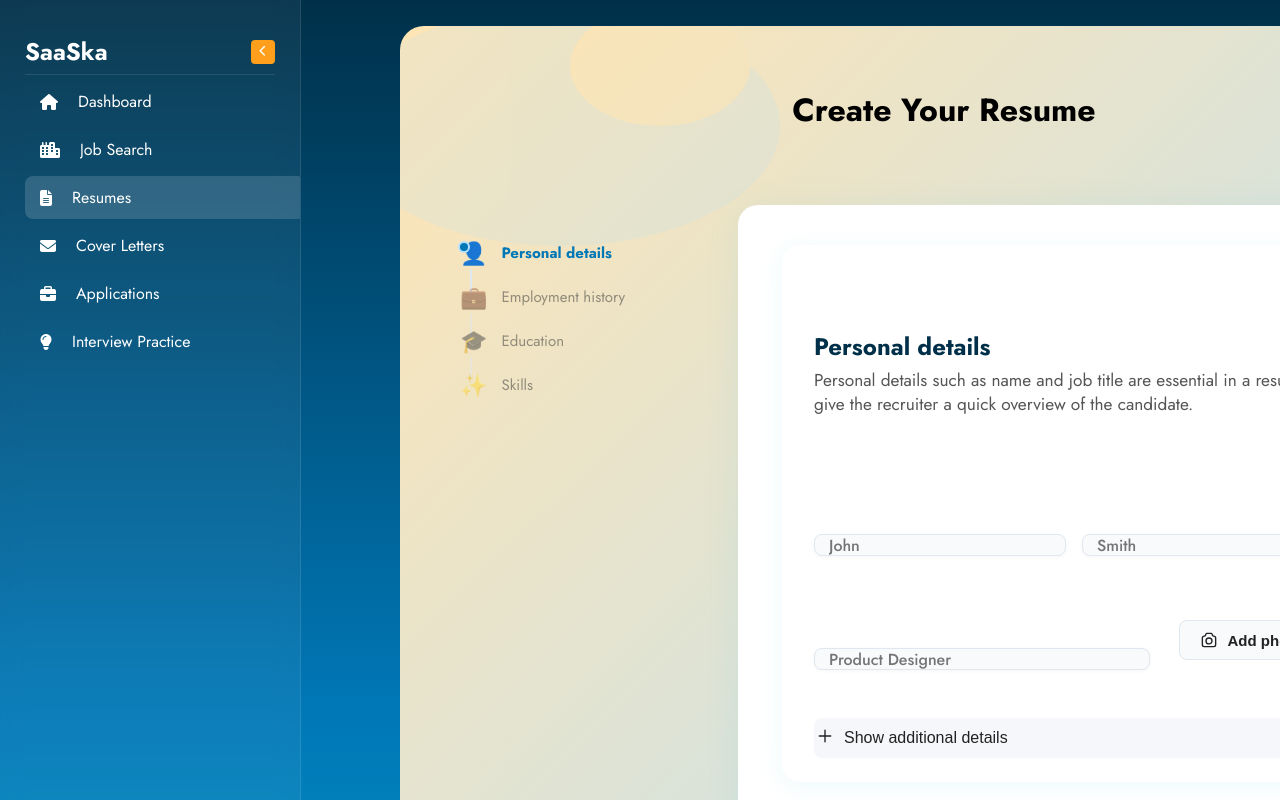
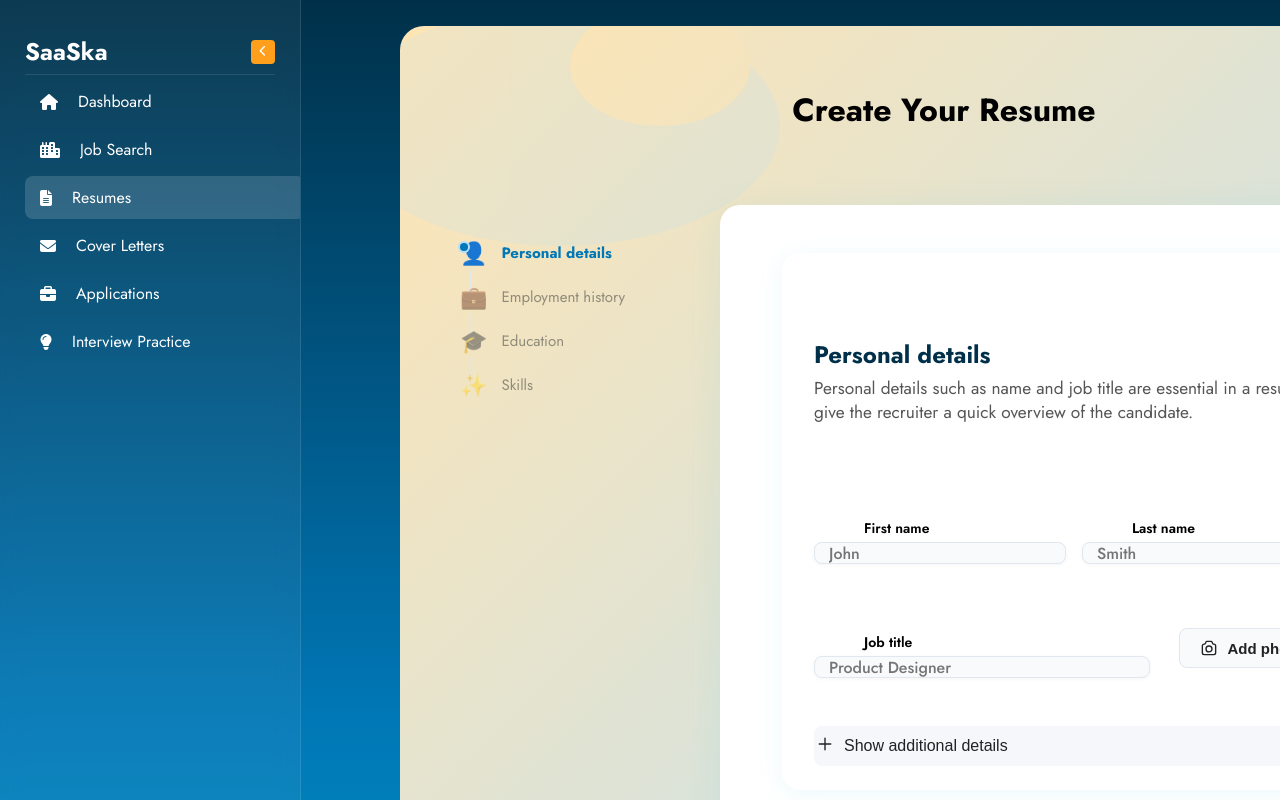
Before and after one commit to lifelongjstring/Saaska, a React (Create React App) app: page /resume-maker-page in a window 1280 px wide. Shown: the top 800 px of the page. Built offline with nearby package versions, Linux system fonts and the light colour scheme.

Commit message:
Commit and push all outstanding project changes

```diff
--- a/src/components/PersonalInfoForm.jsx
+++ b/src/components/PersonalInfoForm.jsx
@@ -20,13 +20,13 @@ export default function PersonalInfoForm({ form, handleChange }) {
       <fieldset style={{ border: 'none', padding: 0, margin: 0 }}>
         <div style={{ display: 'flex', gap: 16, marginBottom: 18 }}>
           <div style={{ flex: 1 }}>
-            <label style={{ fontWeight: 600, fontSize: 14, marginBottom: 4, display: 'block' }}>First name</label>
+            <label style={{ fontWeight: 600, fontSize: 14, marginBottom: 4, display: 'block', color: '#000' }}>First name</label>
             <div style={{ position: 'relative' }}>
               <input name="name" type="text" value={form.name} onChange={handleChange} required placeholder="John" style={inputStyle} />
             </div>
           </div>
           <div style={{ flex: 1 }}>
-            <label style={{ fontWeight: 600, fontSize: 14, marginBottom: 4, display: 'block' }}>Last name</label>
+            <label style={{ fontWeight: 600, fontSize: 14, marginBottom: 4, display: 'block', color: '#000' }}>Last name</label>
             <div style={{ position: 'relative' }}>
               <input name="lastName" type="text" value={form.lastName || ''} onChange={handleChange} placeholder="Smith" style={inputStyle} />
             </div>
@@ -34,7 +34,7 @@ export default function PersonalInfoForm({ form, handleChange }) {
         </div>
         <div style={{ display: 'flex', gap: 16, alignItems: 'flex-end', marginBottom: 18 }}>
           <div style={{ flex: 2 }}>
-            <label style={{ fontWeight: 600, fontSize: 14, marginBottom: 4, display: 'block' }}>Job title</label>
+            <label style={{ fontWeight: 600, fontSize: 14, marginBottom: 4, display: 'block', color: '#000' }}>Job title</label>
             <div style={{ position: 'relative' }}>
               <input name="jobTitle" type="text" value={form.jobTitle} onChange={handleChange} placeholder="Product Designer" style={inputStyle} />
             </div>
@@ -53,14 +53,14 @@ export default function PersonalInfoForm({ form, handleChange }) {
           <span style={{ fontWeight: 500 }}>Show additional details</span>
         </button>
         {showDetails && (
-          <div style={{ marginTop: 18, background: '#f8fafc', borderRadius: 8, padding: 18 }}>
-            <label style={{ fontWeight: 600, fontSize: 14, marginBottom: 4, display: 'block' }}>Your email address</label>
+          <div style={{ marginTop: 18, background: '#f8fafc', borderRadius: 8, padding: 18, color: '#000' }}>
+            <label style={{ fontWeight: 600, fontSize: 14, marginBottom: 4, display: 'block', color: '#000' }}>Your email address</label>
             <input name="email" type="email" value={form.email} onChange={handleChange} required placeholder="john@email.com" style={inputStyle} />
-            <label style={{ fontWeight: 600, fontSize: 14, marginBottom: 4, display: 'block', marginTop: 12 }}>Your phone number</label>
+            <label style={{ fontWeight: 600, fontSize: 14, marginBottom: 4, display: 'block', marginTop: 12, color: '#000' }}>Your phone number</label>
             <input name="phone" type="tel" value={form.phone} onChange={handleChange} required placeholder="(555) 555-5555" style={inputStyle} />
-            <label style={{ fontWeight: 600, fontSize: 14, marginBottom: 4, display: 'block', marginTop: 12 }}>City & State</label>
+            <label style={{ fontWeight: 600, fontSize: 14, marginBottom: 4, display: 'block', marginTop: 12, color: '#000' }}>City & State</label>
             <input name="location" type="text" value={form.location} onChange={handleChange} required placeholder="San Francisco, CA" style={inputStyle} />
-            <label style={{ fontWeight: 600, fontSize: 14, marginBottom: 4, display: 'block', marginTop: 12 }}>A brief professional summary</label>
+            <label style={{ fontWeight: 600, fontSize: 14, marginBottom: 4, display: 'block', marginTop: 12, color: '#000' }}>A brief professional summary</label>
             <textarea name="summary" value={form.summary} onChange={handleChange} placeholder="Professional summary..." style={{ ...inputStyle, minHeight: 80, resize: 'vertical' }} />
           </div>
         )}
--- a/src/pages/CoverLetterMakerPage.js
+++ b/src/pages/CoverLetterMakerPage.js
@@ -111,7 +111,7 @@ export default function CoverLetterMakerPage() {
             </nav>
           </aside>
           {/* Main Card Content */}
-          <div style={{ flex: 1, maxWidth: 600, background: '#fff', borderRadius: 20, boxShadow: '0 4px 32px rgba(70,196,224,0.10)', padding: '40px 36px 32px 36px', margin: '0 auto', position: 'relative', zIndex: 1 }}>
+          <div style={{ flex: 1, maxWidth: 800, background: '#fff', borderRadius: 20, boxShadow: '0 4px 32px rgba(70,196,224,0.10)', padding: '48px 48px 40px 48px', margin: '0 auto', position: 'relative', zIndex: 1 }}>
             <form className="resume-form" onSubmit={handleSubmit} style={{ display: 'flex', flexDirection: 'column', gap: '2.5rem', padding: 0, maxWidth: '100%', margin: 0, position: 'relative', zIndex: 1 }}>
               {steps[currentStep].component}
               <div className="button-row" style={{ marginTop: '2rem', display: 'flex', gap: '1rem', justifyContent: 'flex-end' }}>
--- a/src/pages/InterviewPage.js
+++ b/src/pages/InterviewPage.js
@@ -132,7 +132,6 @@ export default function InterviewQuestionsPage() {
 
             <div className="flex justify-center items-center min-h-[60vh]">
               <form className="w-full max-w-2xl bg-white/95 rounded-2xl shadow-xl p-8 border border-gray-100">
-
                 <div className="flex flex-col md:flex-row gap-6 mb-8">
                   <div className="flex-1 min-w-0">
                     <label className="block font-semibold mb-2 !text-black" style={{ color: '#000' }}>Job Title</label>
--- a/src/pages/ResumeMakerPage.js
+++ b/src/pages/ResumeMakerPage.js
@@ -192,7 +192,7 @@ export default function ResumeMakerPage() {
               </nav>
             </aside>
             {/* Main Card Content */}
-            <div style={{ flex: 1, maxWidth: 600, background: '#fff', borderRadius: 20, boxShadow: '0 4px 32px rgba(70,196,224,0.10)', padding: '40px 36px 32px 36px', margin: '0 auto', position: 'relative', zIndex: 1, color: '#000' }}>
+            <div style={{ flex: 1, maxWidth: 800, background: '#fff', borderRadius: 20, boxShadow: '0 4px 32px rgba(70,196,224,0.10)', padding: '48px 48px 40px 48px', margin: '0 auto', position: 'relative', zIndex: 1, color: '#000' }}>
               <form className="resume-form" onSubmit={handleSubmit} style={{ display: 'flex', flexDirection: 'column', gap: '2.5rem', padding: 0, maxWidth: '100%', margin: 0, position: 'relative', zIndex: 1 }}>
                 {steps[currentStep].component}
                 <div className="button-row" style={{ marginTop: '2rem', display: 'flex', gap: '1rem', justifyContent: 'flex-end' }}>
```
